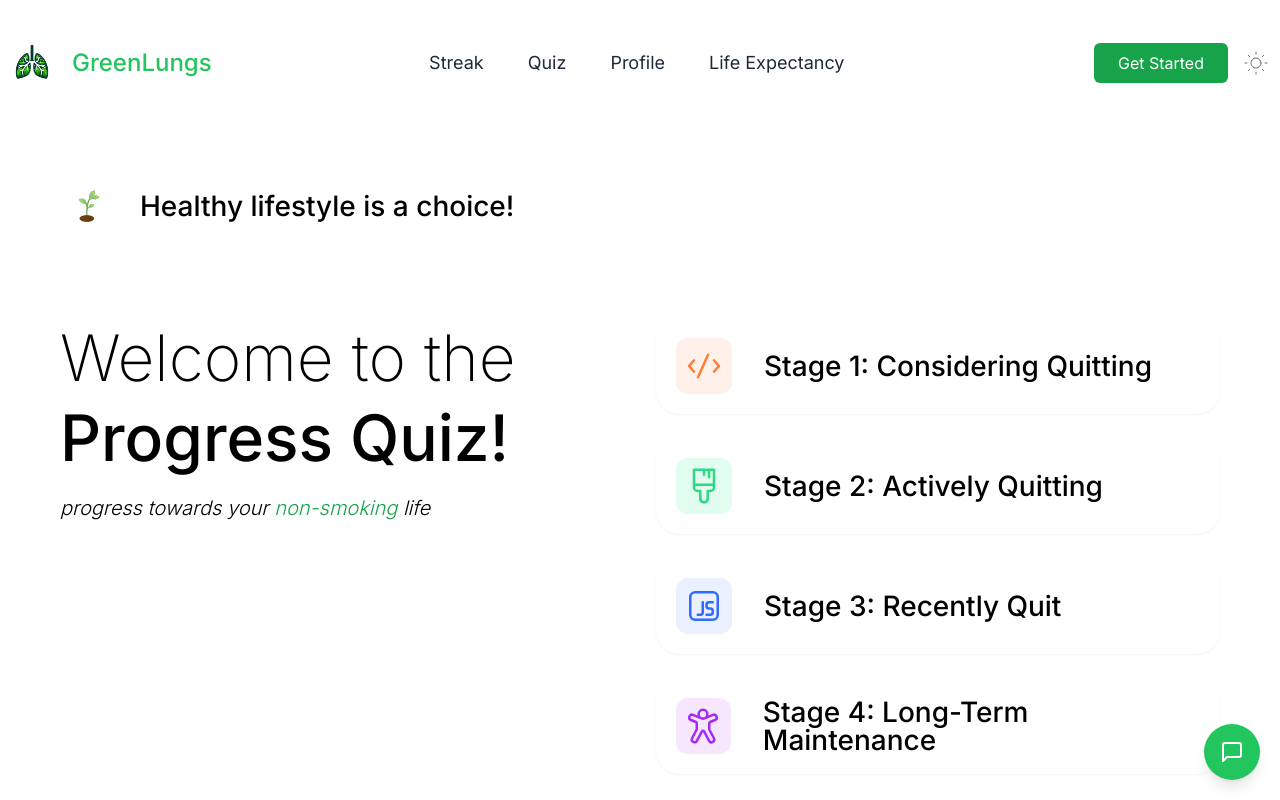
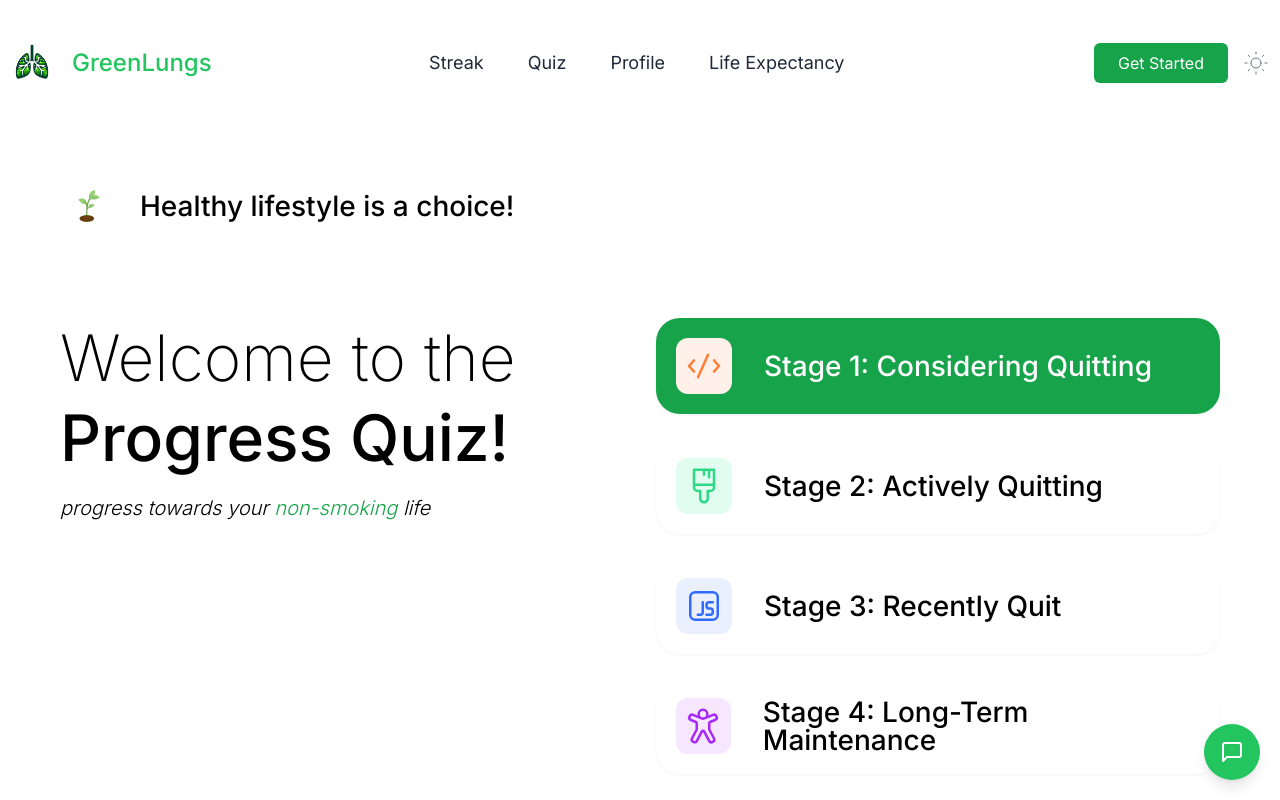
Before and after one commit to cyriljohn147/webHack, a Next.js app: page /quiz in a window 1280 px wide. Shown: the top 800 px of the page. Built offline with nearby package versions, Linux system fonts and the light colour scheme.

Commit message:
minor fixes

```diff
--- a/src/app/profile/page.tsx
+++ b/src/app/profile/page.tsx
@@ -41,7 +41,9 @@ export default function Profile() {
                 alt=""
               />
               <div className="py-2">
-                <h3 className="font-bold text-2xl text-gray-800 dark:text-white mb-1"></h3>
+                <h3 className="font-bold text-2xl text-gray-800 dark:text-white mb-1">
+                  Jane Doe
+                </h3>
                 <div className="inline-flex text-gray-700 dark:text-gray-300 items-center">
                   <svg
                     className="h-5 w-5 text-gray-400 dark:text-gray-600 mr-1"
@@ -59,14 +61,6 @@ export default function Profile() {
                   Boduppal , HYD
                 </div>
               </div>
-            </div>
-            <div className="flex gap-2 px-2">
-              <button className="flex-1 rounded-full bg-green-600 dark:bg-green-800 text-white dark:text-white antialiased font-bold hover:bg-green-800 dark:hover:bg-green-900 px-4 py-2">
-                Follow
-              </button>
-              <button className="flex-1 rounded-full border-2 border-gray-400 dark:border-gray-700 font-semibold text-black dark:text-white px-4 py-2">
-                Message
-              </button>
             </div>
           </div>
           <div className="w-full flex justify-around">
--- a/src/app/quiz/page.tsx
+++ b/src/app/quiz/page.tsx
@@ -12,12 +12,13 @@ function App() {
     icon: "/treeSapling.svg",
     iconbg: "#fne4bc",
   });
+  const [stage, setStage] = useState<number>(0);
 
   return (
     <>
       <div className="mx-auto min-h-screen w-[375px] max-w-[1440px] scroll-smooth bg-lightGrey bg-backgroundMobileLight bg-cover text-darkNavy dark:bg-darkNavy dark:bg-backgroundMobileDark dark:text-white sm:w-full sm:bg-backgroundTabletLight dark:sm:bg-backgroundTabletDark md:max-w-[768px] lg:bg-backgroundDesktopLight dark:lg:bg-backgroundDesktopDark xl:max-w-[1160px]">
         <QuizNavbar title={data.title} icon={data.icon} iconbg={data.iconbg} />
-        <Home quizzes={quizzes} setQuizData={setQuizData} />
+        <Home quizzes={quizzes} setQuizData={setQuizData} stage={stage} />
       </div>
     </>
   );
--- a/src/app/streak/page.tsx
+++ b/src/app/streak/page.tsx
@@ -11,6 +11,7 @@ import { useState } from "react";
 
 export default function Streak() {
   const [curDate, setCurDate] = useState<Date>(new Date("2022-06-21"));
+  const [stage, setStage] = useState<number>(0);
 
   const getStreakDate = () => {
     return dayjs(curDate).add(19, "day");
@@ -19,7 +20,10 @@ export default function Streak() {
   return (
     <Container className="flex flex-wrap ">
       <div className="w-1/2 flex justify-center items-center">
-        <img className="w-1/2" src="treeSapling.svg"></img>
+        {stage === 0 && <img className="w-1/2" src="treeSapling.svg"></img>}
+        {stage === 1 && <img className="w-1/2" src="secondStage.svg"></img>}
+        {stage === 2 && <img className="w-1/2" src="thirdStage.svg"></img>}
+        {stage === 3 && <img className="w-1/2" src="fourthStage.svg"></img>}
       </div>
       <div className="w-1/2">
         <div className="streak flex flex-col justify-center items-center my-4">
--- a/src/components/Footer.tsx
+++ b/src/components/Footer.tsx
@@ -4,7 +4,7 @@ import React from "react";
 import { Container } from "@/components/Container";
 
 export function Footer() {
-  const navigation = [ "Features", "Company", "Blog"];
+  const navigation = ["Features", "Company", "Blog"];
   const legal = ["Terms", "Privacy", "Legal"];
   return (
     <div className="relative">
@@ -34,7 +34,7 @@ export function Footer() {
               And its completely open-source.
             </div> */}
 
-            <div className="mt-5">
+            {/* <div className="mt-5">
               <a
                 href="https://vercel.com/?utm_source=web3templates&utm_campaign=oss"
                 target="_blank"
@@ -48,7 +48,7 @@ export function Footer() {
                   height="44"
                 />
               </a>
-            </div>
+            </div> */}
           </div>
 
           <div>
--- a/src/components/Home.tsx
+++ b/src/components/Home.tsx
@@ -5,9 +5,10 @@ import { useState } from "react";
 type HomeProps = {
   quizzes: Quiz[];
   setQuizData: (quiz: Quiz) => void;
+  stage: number;
 };
 
-const Home = ({ quizzes, setQuizData }: HomeProps) => {
+const Home = ({ quizzes, setQuizData, stage }: HomeProps) => {
   const [view, setView] = useState<"home" | "quiz">("home");
   const [data, setData] = useState<Quiz>();
 
@@ -30,7 +31,35 @@ const Home = ({ quizzes, setQuizData }: HomeProps) => {
             </h3>
           </section>
           <section className="mt-10 flex flex-col gap-3 sm:gap-6 xl:mt-0 xl:w-1/2 xl:items-end">
-            {quizzes.map((quiz) => {
+            {quizzes.map((quiz, index) => {
+              if (index === stage) {
+                return (
+                  <a
+                    key={quiz.title}
+                    className="flex h-16 cursor-pointer bg-green-600 items-center gap-4 rounded-xl p-3 drop-shadow-sm transition-all duration-200 ease-in-out hover:opacity-75 dark:bg-navy sm:h-20 sm:gap-8 sm:rounded-3xl xl:h-24 xl:w-[564px] xl:p-5"
+                    onClick={() => {
+                      handleSelectedQuiz(quiz);
+                      setView("quiz");
+                      setData(quiz);
+                    }}
+                  >
+                    <div
+                      className="flex h-10 w-10 items-center justify-center rounded-md sm:h-14 sm:w-14 sm:rounded-xl"
+                      style={{ backgroundColor: quiz.iconbg }}
+                    >
+                      <img
+                        src={quiz.icon}
+                        alt={quiz.title}
+                        className="h-7 w-7 sm:h-10 sm:w-10"
+                      />
+                    </div>
+
+                    <p className="text-lg text-white font-medium sm:text-[28px]">
+                      {quiz.title}
+                    </p>
+                  </a>
+                );
+              } else {
                 return (
                   <a
                     key={quiz.title}
@@ -57,6 +86,7 @@ const Home = ({ quizzes, setQuizData }: HomeProps) => {
                     </p>
                   </a>
                 );
+              }
             })}
           </section>
         </>
```
Lines whose indentation alone changed are shown as unchanged.
